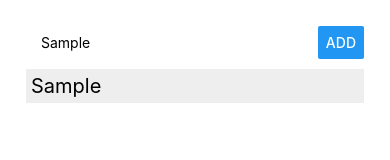
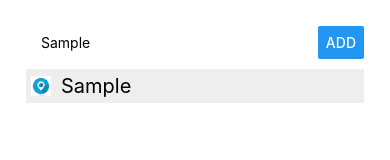
Before and after one commit to ik0oo/renat, a React Native app: screen / in a window 390 px wide. Both pictures are taken after typing "Sample" into the empty fields and a click on the button "ADD". Shown: the top 160 px of the page. Built offline with nearby package versions, Linux system fonts and the light colour scheme.

Commit message:
added image to list items

```diff
--- a/src/components/ListItem/index.js
+++ b/src/components/ListItem/index.js
@@ -1,9 +1,11 @@
 import React, { Component } from 'react';
-import { StyleSheet, View, Text, TouchableOpacity } from 'react-native';
+import { StyleSheet, View, Text, TouchableOpacity, Image } from 'react-native';
+import defaultIcon from '../../../assets/58873055-white-place-icon-on-blue-button-isolated-on-white.jpg';
 
-export default ({ content, onPressItem }) => (
+export default ({ content, onPressItem, icon }) => (
     <TouchableOpacity onPress={onPressItem}>
         <View style={styles.item}>
+            <Image source={icon || defaultIcon} style={styles.image} />
             <Text style={{fontSize: 20}}>{content}</Text>
         </View>
     </TouchableOpacity>
@@ -15,7 +17,13 @@ const styles = StyleSheet.create({
         marginBottom: 3,
         backgroundColor: '#eee',
         justifyContent: 'flex-start',
+        flexDirection: 'row',
         width: '100%',
-        alignItems: 'flex-start',
+        alignItems: 'center',
     },
+    image: {
+        width: 20,
+        height: 20,
+        marginRight: 10,
+    }
 });
```
Also changed, not shown: assets/58873055-white-place-icon-on-blue-button-isolated-on-white.jpg (added).
